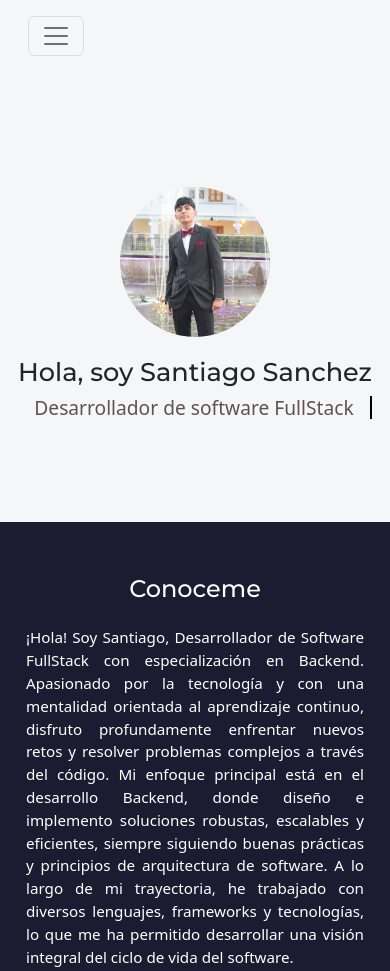
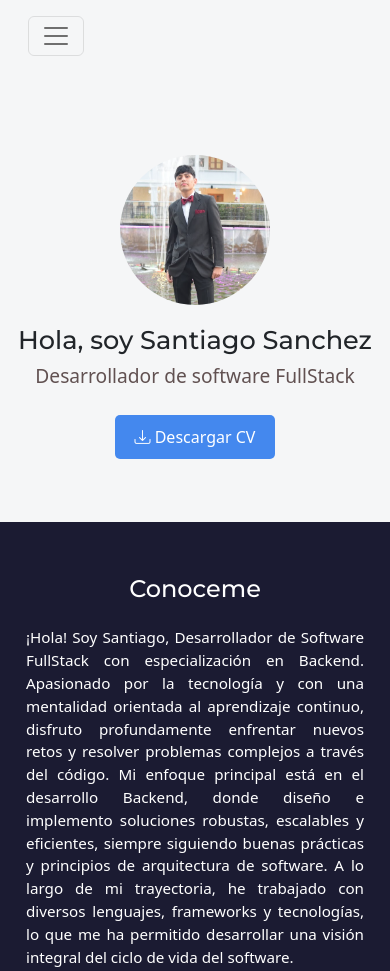
Before and after one commit to SantiiagoSanchez/Portfolio, a plain HTML site: page index.html in a window 390 px wide. Shown: the top 971 px of the page. Drawn offline with nearby package versions, Linux system fonts and the light colour scheme.

Commit message:
Boton cv y animacion en mobile quitada

```diff
--- a/index.html
+++ b/index.html
@@ -52,6 +52,9 @@
         <img class="hero-img-perfil img-fluid" src="Imagenes/perfil.png" alt="Foto de Santiago">
         <h1>Hola, soy Santiago Sanchez</h1>
         <h2 class="typewriter">Desarrollador de software FullStack</h2>
+        <a href="Cv/CV-Santiago.pdf" download class="btn-cv">
+            <i class="bi bi-download"></i> Descargar CV
+        </a>
     </div>
 </section>
 
--- a/styles.css
+++ b/styles.css
@@ -112,6 +112,15 @@ h1{
     animation: typing 3.5s steps(40, end), blink-caret .75s step-end infinite;
 }
 
+@media (max-width: 768px) {
+    .typewriter {
+        animation: none;
+        border-right: none;
+        white-space: normal;
+        overflow: visible;
+    }
+}
+
 @keyframes typing {
     from { width: 0 }
     to { width: 100% }
@@ -119,6 +128,24 @@ h1{
 @keyframes blink-caret {
     from, to { border-color: transparent }
     50% { border-color: black; }
+}
+
+
+.btn-cv {
+    margin-top: 20px;
+    padding: 10px 20px;
+    font-size: 1rem;
+    color: white;
+    background-color: #48e;
+    border: none;
+    border-radius: 5px;
+    text-decoration: none;
+    transition: background-color 0.3s ease;
+}
+
+.btn-cv:hover {
+    background-color: #0056b3;
+    color: white;
 }
 
 
```
Also changed, not shown: 1 other file.
